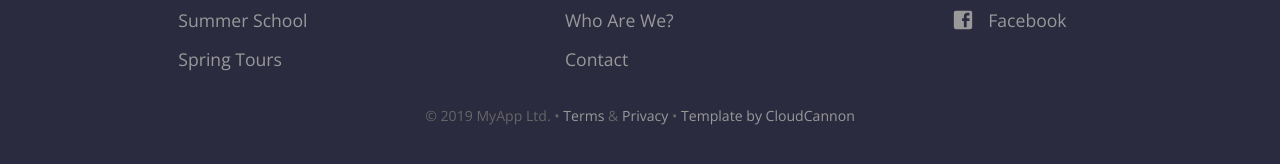
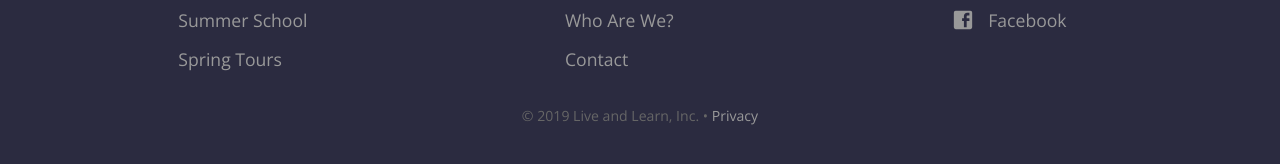
Before and after one commit to baritchie/project1, a Jekyll site: the page built from index.html, in a window 1280 px wide and 900 px high, scrolled down 2255 px. Shown: the part 725-889 px from the top of the window. Built offline with Jekyll 4.4.1, drawn with Linux system fonts in a browser that asks for light colours.

Commit message:
Updated '_layouts/default.html' via CloudCannon

```diff
--- a/_layouts/default.html
+++ b/_layouts/default.html
@@ -62,7 +62,7 @@
 					</ul>
 					{% endfor %}
 				</div>
-				<p class="copyright">&copy; {{ site.time | date: '%Y' }} MyApp Ltd. • <a href="#">Terms</a> &amp; <a href="#">Privacy</a> • <a href="https://cloudcannon.com/">Template by CloudCannon</a></p>
+				<p class="copyright">&copy; {{ site.time | date: '%Y' }} Live and Learn, Inc. • <a href="#">Privacy</a></p>
 			</div>
 		</footer>
 		<script>
```
